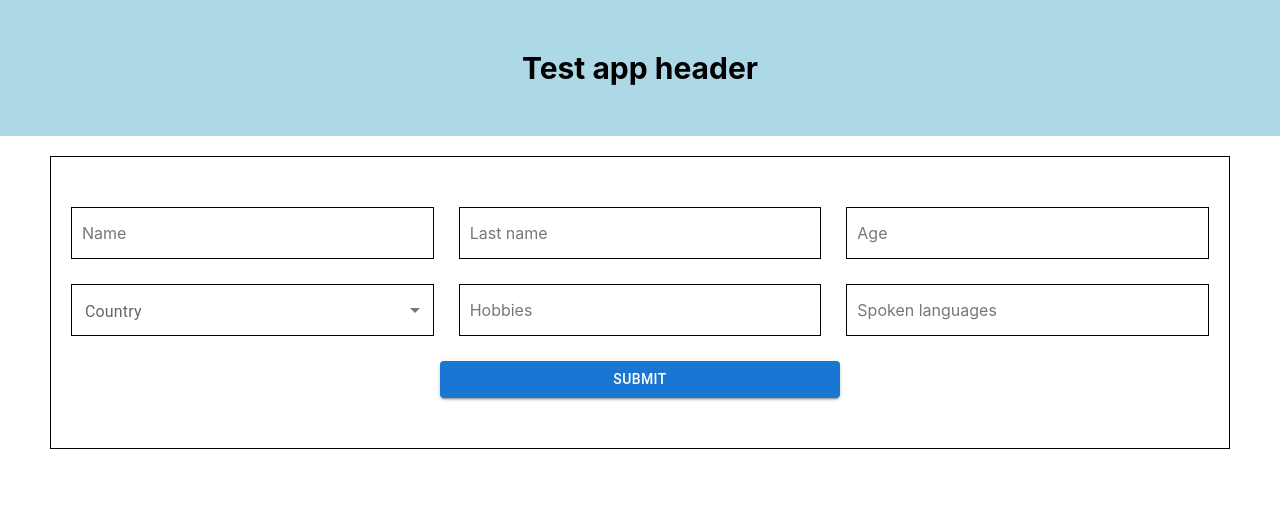
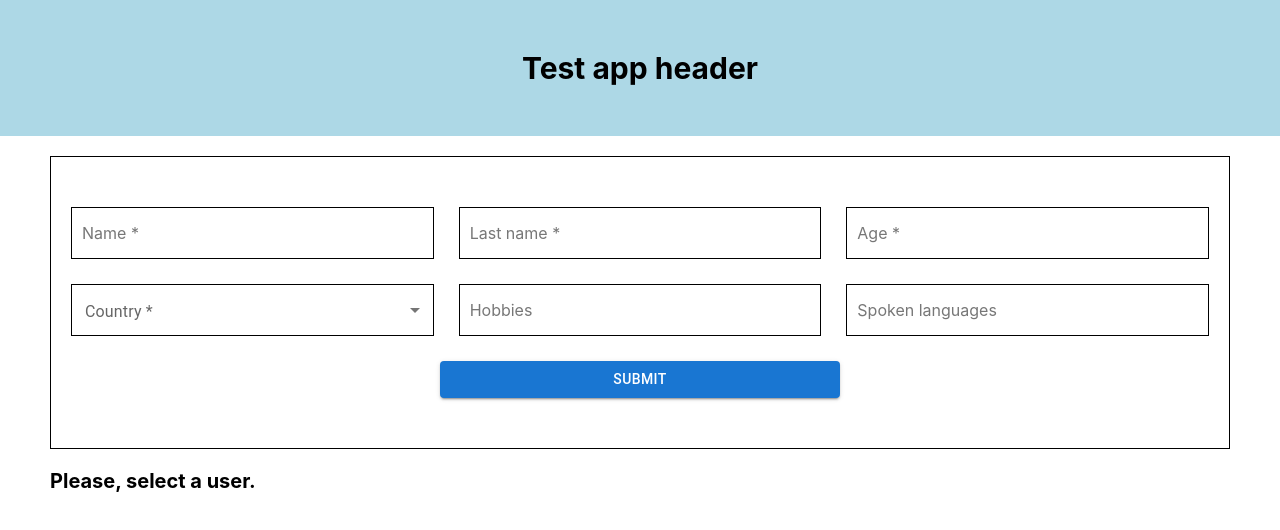
Before and after one commit to nicokiva/test-app, a React (Create React App) app: page / in a window 1280 px wide. Shown: the top 530 px of the page. Built offline with nearby package versions, Linux system fonts and the light colour scheme.

Commit message:
1. Add preview; 2. Add validations; 3. Removed unused files

```diff
--- a/src/App.tsx
+++ b/src/App.tsx
@@ -1,11 +1,14 @@
 import { Content, Header } from "./components";
+import { PersonProvider } from "./context/personContext";
 import { MainForm } from "./pages";
 
 const App = () => (
   <>
     <Header />
     <Content>
-      <MainForm />
+      <PersonProvider>
+        <MainForm />
+      </PersonProvider>
     </Content>
   </>
 );
--- /dev/null
+++ b/src/components/Form/Form.tsx
@@ -0,0 +1,104 @@
+import styled from "styled-components";
+import { Input, Select } from "..";
+import { Button } from "../Button";
+import useMainForm from "./useForm";
+
+const ContainerForm = styled.form`
+  border: solid 1px;
+  padding: 50px 20px;
+`;
+
+const InputsContainer = styled.div`
+  display: grid;
+  grid-template-columns: repeat(1, 1fr);
+
+  gap: 25px;
+
+  margin-bottom: 25px;
+
+  @media screen and (min-width: 600px) {
+    grid-template-columns: repeat(2, 1fr);
+  }
+
+  @media screen and (min-width: 1024px) {
+    grid-template-columns: repeat(3, 1fr);
+  }
+`;
+
+const BottomBar = styled.div`
+  display: flex;
+
+  button {
+    max-width: 400px;
+  }
+
+  @media screen and (min-width: 600px) {
+    justify-content: center;
+  }
+`;
+
+const Form = (): JSX.Element => {
+  const {
+    actions: { onFormSubmit, onInputChange, onSelectChange },
+    state: { countries, errors },
+  } = useMainForm();
+
+  return (
+    <ContainerForm onSubmit={onFormSubmit}>
+      <InputsContainer>
+        <Input
+          type="text"
+          label="Name *"
+          id="name"
+          onChange={onInputChange}
+          errorMessage={errors.name ? "Please provide a valid name" : undefined}
+        />
+        <Input
+          type="text"
+          label="Last name *"
+          id="lastName"
+          onChange={onInputChange}
+          errorMessage={
+            errors.name ? "Please provide a valid last name" : undefined
+          }
+        />
+        <Input
+          type="number"
+          label="Age *"
+          id="age"
+          onChange={onInputChange}
+          errorMessage={errors.name ? "Please provide a valid age" : undefined}
+        />
+
+        <Select
+          onChange={onSelectChange}
+          label="Country *"
+          id="country"
+          options={countries}
+          errorMessage={
+            errors.name ? "Please provide a valid country" : undefined
+          }
+        />
+
+        <Input
+          type="text"
+          label="Hobbies"
+          id="hobbies"
+          onChange={onInputChange}
+        />
+        <Input
+          type="text"
+          label="Spoken languages"
+          id="languages"
+          onChange={onInputChange}
+        />
+      </InputsContainer>
+
+      <BottomBar>
+        <Button text="Submit" type="submit" />
+      </BottomBar>
+    </ContainerForm>
+  );
+};
+
+export default Form;
--- /dev/null
+++ b/src/components/Form/index.ts
@@ -0,0 +1 @@
+export { default as Form } from "./Form";
--- /dev/null
+++ b/src/components/Form/useForm.ts
@@ -0,0 +1,118 @@
+import {
+  ChangeEvent,
+  ChangeEventHandler,
+  FormEvent,
+  FormEventHandler,
+  useEffect,
+  useState,
+} from "react";
+import { usePerson } from "../../context/personContext";
+import { IPerson } from "../../context/person";
+import { SelectChangeEvent } from "@mui/material";
+
+interface IUseFormResult {
+  state: {
+    countries: Array<{ id: string; label: string }>;
+    errors: { [key in keyof IPerson]: boolean };
+  };
+  actions: {
+    onFormSubmit: FormEventHandler<HTMLFormElement>;
+
+    onInputChange: ChangeEventHandler<HTMLInputElement>;
+    onSelectChange: (event: SelectChangeEvent<HTMLSelectElement>) => void;
+  };
+}
+
+const useForm = (): IUseFormResult => {
+  const { changePerson } = usePerson();
+
+  const [errors, setErrors] = useState<{ [key in keyof IPerson]: boolean }>({
+    name: false,
+    lastName: false,
+    age: false,
+    country: false,
+  });
+
+  const [countries, setCountries] = useState<
+    IUseFormResult["state"]["countries"]
+  >([]);
+
+  useEffect(() => {
+    setCountries([
+      { id: "ar", label: "Argentina" },
+      { id: "br", label: "Brasil" },
+      { id: "ca", label: "Canada" },
+      { id: "us", label: "USA" },
+    ]);
+  }, []);
+
+  const [currentPerson, setCurrentPerson] = useState<IPerson | null>(null);
+  const onInputChange = ({ target }: ChangeEvent<HTMLInputElement>) => {
+    const { value = "", id } = target;
+    if (!value) {
+      return;
+    }
+
+    setCurrentPerson({ ...currentPerson, [id]: value });
+  };
+
+  const onSelectChange = ({
+    target: { value },
+  }: SelectChangeEvent<HTMLSelectElement>) => {
+    const selectedOption = countries.find((country) => country.id === value);
+    if (!selectedOption) {
+      return;
+    }
+
+    setCurrentPerson({ ...currentPerson, country: selectedOption.label });
+  };
+
+  const onFormSubmit = (evt: FormEvent) => {
+    evt.preventDefault();
+
+    let currentErrors: { [key in keyof IPerson]: boolean } = {};
+    if (!currentPerson?.name) {
+      currentErrors.name = true;
+    }
+
+    if (!currentPerson?.lastName) {
+      currentErrors.lastName = true;
+    }
+
+    if (!currentPerson?.age) {
+      currentErrors.age = true;
+    }
+
+    if (!currentPerson?.country) {
+      currentErrors.country = true;
+    }
+
+    if (Object.keys(currentErrors).length) {
+      setErrors(currentErrors);
+      return;
+    }
+
+    console.log(currentErrors);
+    setErrors(currentErrors);
+
+    if (!currentPerson) {
+      return;
+    }
+
+    changePerson(currentPerson);
+  };
+
+  return {
+    actions: {
+      onFormSubmit,
+      onInputChange,
+      onSelectChange,
+    },
+    state: {
+      errors,
+      countries,
+    },
+  };
+};
+
+export default useForm;
--- a/src/components/Input/Input.tsx
+++ b/src/components/Input/Input.tsx
@@ -2,11 +2,13 @@ import styled from "styled-components";
 import useInput from "./useInput";
 import { ChangeEventHandler } from "react";
 
-const Container = styled.div`
+const InputContainer = styled.div<{ error: boolean }>`
   position: relative;
   border: solid 1px;
   height: 30px;
   padding: 10px;
+
+  border-color: ${({ error }) => (error ? "red" : "black")};
 `;
 
 const Label = styled.label`
@@ -35,11 +37,17 @@ const RawInput = styled.input`
   }
 `;
 
+const ErrorMessage = styled.span`
+  color: red;
+  font-size: 12px;
+`;
+
 interface IInputProps {
   id: string;
   type?: "text" | "number";
   label: string;
   onChange: ChangeEventHandler<HTMLInputElement>;
+  errorMessage?: string;
 }
 
 const Input = ({
@@ -47,6 +55,7 @@ const Input = ({
   label,
   id,
   onChange,
+  errorMessage,
 }: IInputProps): JSX.Element => {
   const {
     state: { inputRef },
@@ -54,7 +63,8 @@ const Input = ({
   } = useInput({ type });
 
   return (
-    <Container onClick={onContainerClick}>
+    <div>
+      <InputContainer onClick={onContainerClick} error={!!errorMessage}>
         <RawInput
           ref={inputRef}
           type={type}
@@ -62,10 +72,11 @@ const Input = ({
           onKeyDown={onInputKeyDown}
           onChange={onChange}
         />
-      <Label onClick={() => console.log("1")} htmlFor={id}>
-        {label}
-      </Label>
-    </Container>
+
+        <Label htmlFor={id}>{label}</Label>
+      </InputContainer>
+      {errorMessage && <ErrorMessage>{errorMessage}</ErrorMessage>}
+    </div>
   );
 };
 
--- /dev/null
+++ b/src/components/Preview/Preview.tsx
@@ -0,0 +1,68 @@
+import styled from "styled-components";
+import { usePerson } from "../../context/personContext";
+
+const Container = styled.div`
+  margin-top: 20px;
+  border: solid 1px;
+  padding: 50px 20px;
+
+  display: grid;
+  grid-template-columns: repeat(1, 1fr);
+  gap: 25px;
+
+  @media screen and (min-width: 600px) {
+    grid-template-columns: repeat(2, 1fr);
+  }
+
+  @media screen and (min-width: 1024px) {
+    grid-template-columns: repeat(3, 1fr);
+  }
+`;
+
+const Key = styled.span`
+  font-weight: bolder;
+`;
+
+const ItemContainer = styled.div``;
+
+const NoDataContainer = styled.p`
+  font-size: 20px;
+  font-weight: bolder;
+`;
+
+const Preview = (): JSX.Element => {
+  const { person } = usePerson();
+  if (!person) {
+    return <NoDataContainer>Please, select a user.</NoDataContainer>;
+  }
+
+  return (
+    <Container>
+      <ItemContainer>
+        <Key>Name:</Key> {person.name}
+      </ItemContainer>
+
+      <ItemContainer>
+        <Key>Last name:</Key> {person.lastName}
+      </ItemContainer>
+
+      <ItemContainer>
+        <Key>Age:</Key> {person.age}
+      </ItemContainer>
+
+      <ItemContainer>
+        <Key>Country:</Key> {person.country}
+      </ItemContainer>
+
+      <ItemContainer>
+        <Key>Hobbies:</Key> {person.hobbies}
+      </ItemContainer>
+
+      <ItemContainer>
+        <Key>Spoken languages:</Key> {person.languages}
+      </ItemContainer>
+    </Container>
+  );
+};
+
+export default Preview;
--- /dev/null
+++ b/src/components/Preview/index.ts
@@ -0,0 +1 @@
+export { default as Preview } from "./Preview";
--- a/src/components/index.ts
+++ b/src/components/index.ts
@@ -1,4 +1,6 @@
 export * from "./Input";
 export * from "./Select";
+export * from "./Form";
+export * from "./Preview";
 
 export * from "./Structure";
--- a/src/context/personContext.tsx
+++ b/src/context/personContext.tsx
@@ -1,7 +1,10 @@
 import { createContext, useState, useContext, PropsWithChildren } from "react";
 import { IPerson, PersonContextType } from "./person";
 
-const PersonContext = createContext<PersonContextType | null>(null);
+const PersonContext = createContext<PersonContextType>({
+  changePerson: () => {},
+  person: null,
+});
 
 export const PersonProvider = ({ children }: PropsWithChildren<{}>) => {
   const [person, setPerson] = useState<IPerson | null>(null);
--- a/src/pages/MainForm/MainForm.tsx
+++ b/src/pages/MainForm/MainForm.tsx
@@ -1,87 +1,11 @@
-import styled from "styled-components";
-import { Input, Select } from "../../components";
-import { Button } from "../../components/Button";
-import useMainForm from "./useMainForm";
-
-const Form = styled.form`
-  border: solid 1px;
-  padding: 50px 20px;
-`;
-
-const InputsContainer = styled.div`
-  display: grid;
-  grid-template-columns: repeat(1, 1fr);
-
-  gap: 25px;
-
-  margin-bottom: 25px;
-
-  @media screen and (min-width: 600px) {
-    grid-template-columns: repeat(2, 1fr);
-  }
-
-  @media screen and (min-width: 1024px) {
-    grid-template-columns: repeat(3, 1fr);
-  }
-`;
-
-const BottomBar = styled.div`
-  display: flex;
-
-  button {
-    max-width: 400px;
-  }
-
-  @media screen and (min-width: 600px) {
-    justify-content: center;
-  }
-`;
+import { Form, Preview } from "../../components";
 
 const MainForm = (): JSX.Element => {
-  const {
-    actions: { onFormSubmit, onInputChange },
-  } = useMainForm();
-
   return (
-    <Form onSubmit={onFormSubmit}>
-      <InputsContainer>
-        <Input type="text" label="Name" id="name" onChange={onInputChange} />
-        <Input
-          type="text"
-          label="Last name"
-          id="lastName"
-          onChange={onInputChange}
-        />
-        <Input type="number" label="Age" id="age" onChange={onInputChange} />
-
-        <Select
-          label="Country"
-          id="country"
-          options={[
-            { id: "ar", label: "Argentina" },
-            { id: "ca", label: "Canada" },
-            { id: "us", label: "USA" },
-          ]}
-        />
-
-        <Input
-          type="text"
-          label="Hobbies"
-          id="hobbies"
-          onChange={onInputChange}
-        />
-        <Input
-          type="text"
-          label="Spoken languages"
-          id="languages"
-          onChange={onInputChange}
-        />
-      </InputsContainer>
-
-      <BottomBar>
-        <Button text="Submit" type="submit" />
-      </BottomBar>
-    </Form>
+    <>
+      <Form />
+      <Preview />
+    </>
   );
 };
 
--- a/src/pages/MainForm/useMainForm.ts
+++ /dev/null
@@ -1,45 +0,0 @@
-import {
-  ChangeEvent,
-  ChangeEventHandler,
-  FormEvent,
-  FormEventHandler,
-  useState,
-} from "react";
-import { usePerson } from "../../context/personContext";
-import { IPerson } from "../../context/person";
-
-interface IUseMainFormResult {
-  actions: {
-    onFormSubmit: FormEventHandler<HTMLFormElement>;
-
-    onInputChange: ChangeEventHandler<HTMLInputElement>;
-  };
-}
-
-const useMainForm = (): IUseMainFormResult => {
-  //   const { changePerson, person } = usePerson();
-  const [currentPerson, setCurrentPerson] = useState<IPerson | null>(null);
-
-  const onInputChange = ({ target }: ChangeEvent<HTMLInputElement>) => {
-    const { value = "", id } = target;
-    if (!value) {
-      return;
-    }
-
-    setCurrentPerson({ ...currentPerson, [id]: value });
-  };
-
-  const onFormSubmit = (evt: FormEvent) => {
-    console.log(1);
-    evt.preventDefault();
-  };
-
-  return {
-    actions: {
-      onFormSubmit,
-      onInputChange,
-    },
-  };
-};
-
-export default useMainForm;
```
Also changed, not shown: src/components/Select/Select.tsx (+18 -4 lines). Lines whose indentation alone changed are shown as unchanged.
